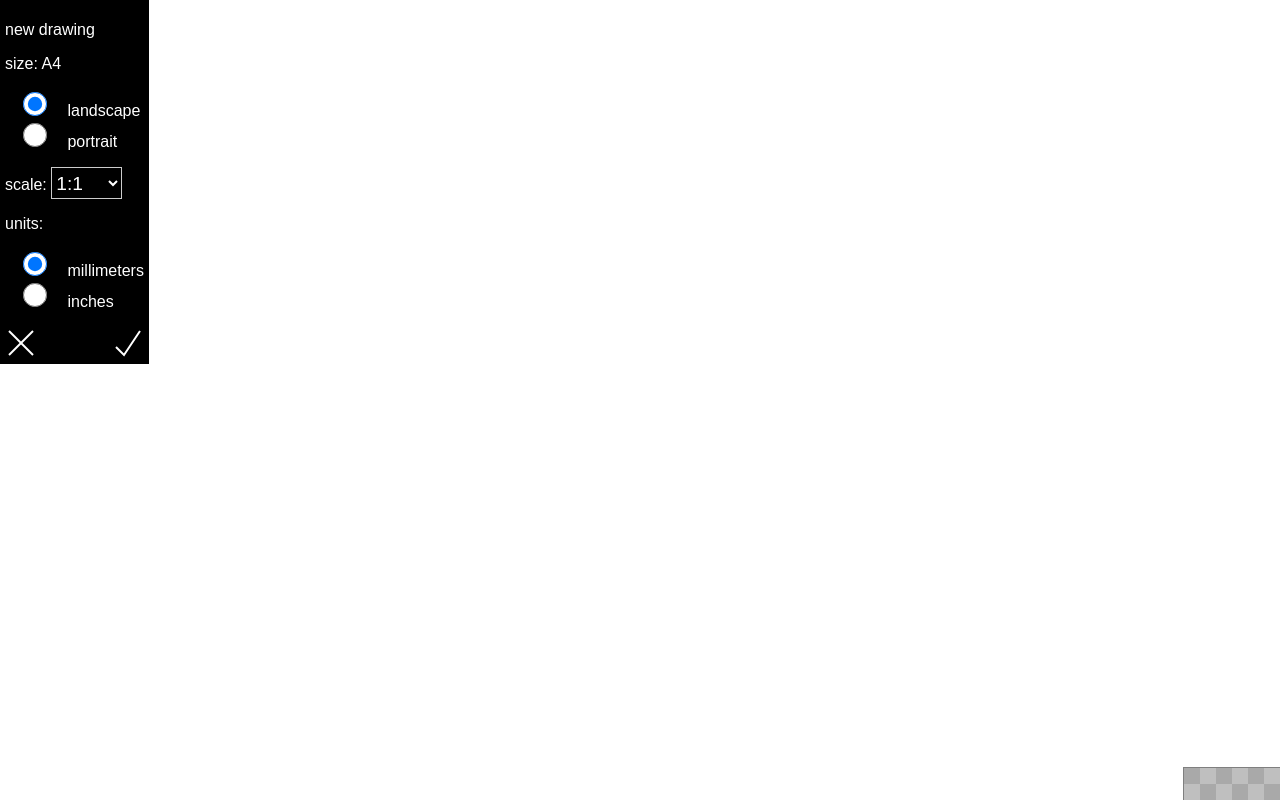
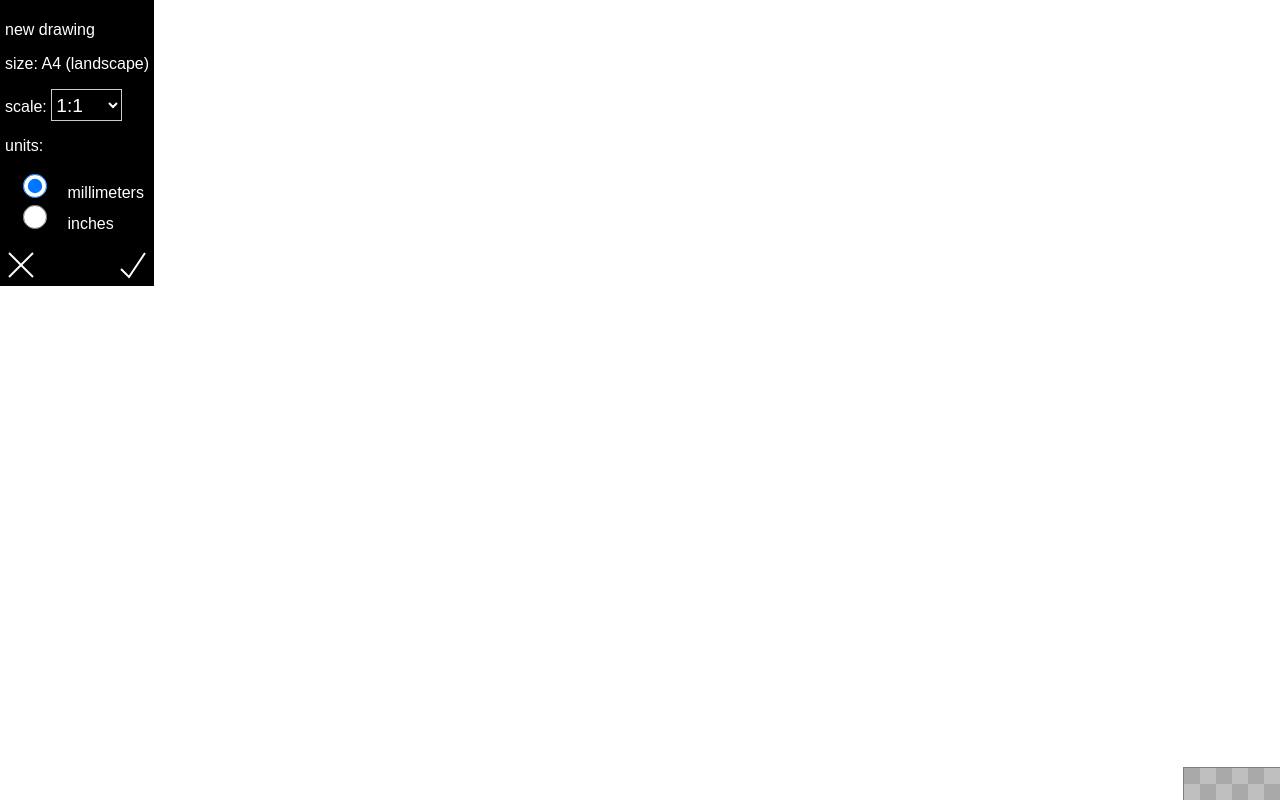
Before and after one commit to elvinibbotson/brunel, a plain HTML site: page index.html in a window 1280 px wide. Drawn offline with Linux system fonts and the light colour scheme.

Commit message:
Add files via upload

```diff
--- a/ddScript.js
+++ b/ddScript.js
@@ -41,8 +41,11 @@ console.log("screen size "+scr.w+"x"+scr.h);
 aspect=window.localStorage.getItem('aspect');
 scale=window.localStorage.getItem('scale');
 units=window.localStorage.getItem('units');
-console.log('1:'+scale+' '+aspect+' drawing using '+units);
-if(!aspect) showDialog('newDrawing',true);
+if(!aspect) {
+    aspect=(scr.w>scr.h)?'landscape':'portrait';
+    id('aspect').innerHTML=aspect;
+    showDialog('newDrawing',true);
+}
 else initialise();
 
 // TOOLS
@@ -54,6 +57,8 @@ id('new').addEventListener('click',function() {
     if(!saved) alert('You may want to save your work before starting a new drawing');
     report("show New Drawing dialog");
     showDialog('fileMenu',false);
+    aspect=(scr.w>scr.h)?'landscape':'portrait';
+    id('aspect').innerHTML=aspect;
     showDialog('newDrawing',true);
 });
 id('save').addEventListener('click',function() {
@@ -64,7 +69,7 @@ id('cancelNewDrawing').addEventListener('click',function() {
     showDialog('newDrawing',false);
 });
 id('createNewDrawing').addEventListener('click',function() {
-    aspect=(id('landscape').checked)?'landscape':'portrait';
+    // aspect=(id('landscape').checked)?'landscape':'portrait';
     scale=id('scaleSelect').value;
     units=(id('mm').checked)?'mm':'in';
     console.log('create new drawing - aspect:'+aspect+' scale:'+scale+' units:'+units);
@@ -1123,7 +1128,7 @@ function initialise() {
     id('clipper').innerHTML=html;
     console.log('drawing scale size: '+w+'x'+h+units+'; scaleF: '+scaleF+'; snapD: '+snapD);
     mode='select';
-    alert('screen: '+scr.w+'x'+scr.h+' drawing: '+dwg.w+'x'+dwg.h+units+' at '+dwg.x+','+dwg.y+' scale: '+scale+' scaleF: '+scaleF);
+    // alert('screen: '+scr.w+'x'+scr.h+' drawing: '+dwg.w+'x'+dwg.h+units+' at '+dwg.x+','+dwg.y+' scale: '+scale+' scaleF: '+scaleF);
 }
 function showDialog(dialog,visible) {
     id(dialog).style.display=(visible)?'block':'none';
@@ -2208,6 +2213,6 @@ if (navigator.serviceWorker.controller) {
 }
 else { //Register the ServiceWorker
 	navigator.serviceWorker.register('ddSW.js').then(function(reg) {
-		// console.log('Service worker has been registered for scope:'+ reg.scope);
+		console.log('Service worker has been registered for scope:'+ reg.scope);
 	});
 }
--- a/ddStyle.css
+++ b/ddStyle.css
@@ -27,6 +27,7 @@ h {
 }
 #svg {
     z-index: 1000;
+    background: white;
 }
 #symbol {
     position: absolute;
--- a/index.html
+++ b/index.html
@@ -71,11 +71,11 @@
     </div>
     <div id='newDrawing' class='dialog'>
         <p>new drawing</p>
-        <p>size: A4</p>
-        <input type='radio' name='aspect' id='landscape' value='landscape' checked>
+        <p>size: A4 (<span id='aspect'></span>)</p>
+        <!--input type='radio' name='aspect' id='landscape' value='landscape' checked>
         <label for='landscape'>landscape</label><br>
         <input type='radio' name='aspect' id='portrait' value='portrait'>
-        <label for='portrait'>portrait</label>
+        <label for='portrait'>portrait</label-->
         <p>scale:
         <select id='scaleSelect'>
             <option value='1'>1:1</option>
```
